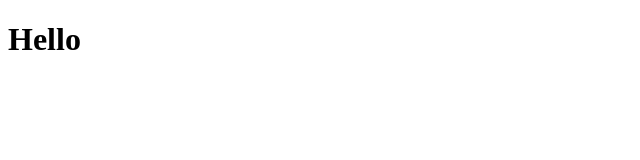
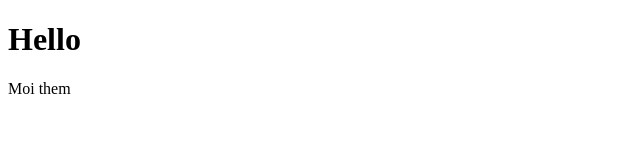
Before and after one commit to congson199333/git-demo, a plain HTML site: page index.html in a window 1280 px wide. Shown: the full height of the page, 0-640 px from the left. Drawn offline with Linux system fonts and the light colour scheme.

Commit message:
fix index.html file

```diff
--- a/index.html
+++ b/index.html
@@ -6,5 +6,6 @@
 </head>
 <body>
 	<h1>Hello</h1>
+	<div>Moi them</div>
 </body>
 </html>
```
